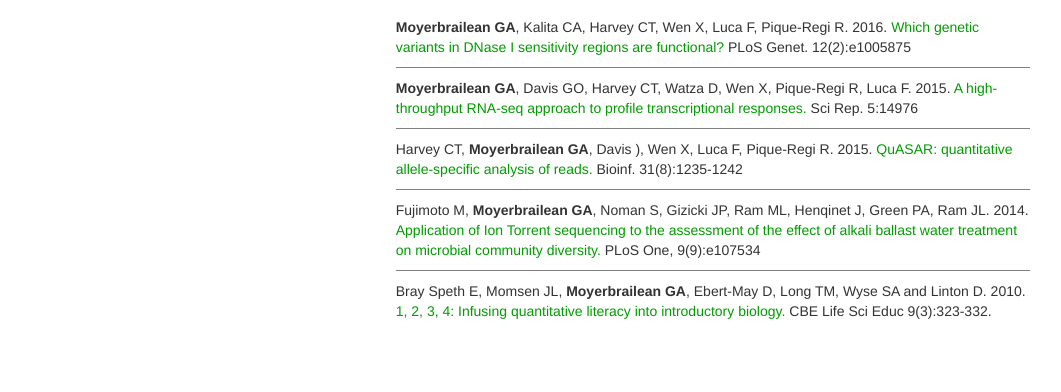
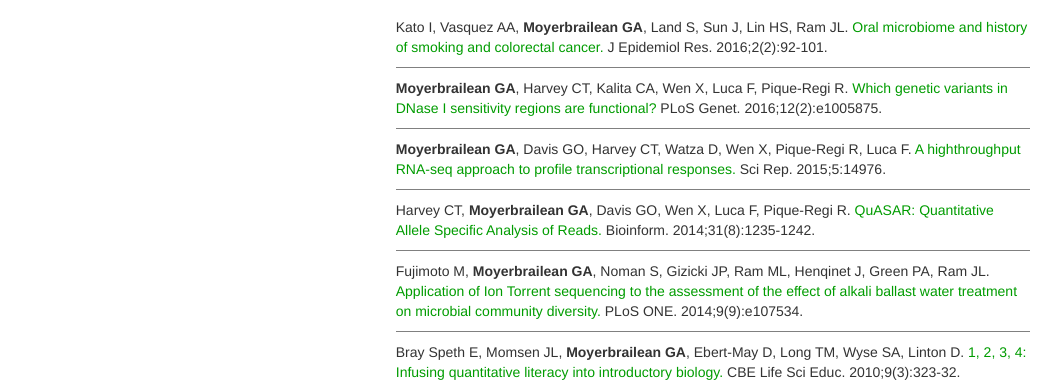
Before and after one commit to gmoyerbrailean/gmoyerbrailean.github.io, a plain HTML site: page research.html in a window 1280 px wide. Shown: the part 585-977 px from the top of the page, without its empty margins (38-1099 px from the left). Before the commit the page ends 916 px from the top, so only its background shows below. Drawn offline with nearby package versions, Linux system fonts and the light colour scheme.

Commit message:
Added pub & updated to CSE cite style

```diff
--- a/research.html
+++ b/research.html
@@ -103,23 +103,24 @@
                 <h2>Publications</h2>
                 <!-- CSE citation style: Author(s). Article title. Abbreviated journal title. Date;volume(issue):pages. -->
                 <div class="pub">
-                  <p><strong>Moyerbrailean GA</strong>, Kalita CA, Harvey CT, Wen X, Luca F, Pique-Regi R. 2016. <a href="http://journals.plos.org/plosgenetics/article?id=10.1371/journal.pgen.1005875">Which genetic variants in DNase I sensitivity regions are functional?</a> PLoS Genet. 12(2):e1005875</p>
-                  </a>
+                  <p>Kato I, Vasquez AA, <strong>Moyerbrailean GA</strong>, Land S, Sun J, Lin HS, Ram JL. <a href="http://sciedu.ca/journal/index.php/jer/article/view/9047">Oral microbiome and history of smoking and colorectal cancer.</a> J Epidemiol Res. 2016;2(2):92-101.</p>
                 </div>
                 <div class="pub">
-                  <p><strong>Moyerbrailean GA</strong>, Davis GO, Harvey CT, Watza D, Wen X, Pique-Regi R, Luca F. 2015. <a href="http://www.nature.com/articles/srep14976">A high-throughput RNA-seq approach to profile transcriptional responses.</a> Sci Rep. 5:14976</p>
+                  <p><strong>Moyerbrailean GA</strong>, Harvey CT, Kalita CA, Wen X, Luca F, Pique-Regi R. <a href="http://journals.plos.org/plosgenetics/article?id=10.1371/journal.pgen.1005875">Which genetic variants in DNase I sensitivity regions are functional?</a> PLoS Genet. 2016;12(2):e1005875.</p>
                 </div>
                 <div class="pub">
-                  <p>Harvey CT, <strong>Moyerbrailean GA</strong>, Davis ), Wen X, Luca F, Pique-Regi R. 2015. <a href="http://bioinformatics.oxfordjournals.org/content/early/2015/01/09/bioinformatics.btu802">QuASAR: quantitative allele-specific analysis of reads.</a> Bioinf. 31(8):1235-1242</p>
-                  </a>
+                  <p><strong>Moyerbrailean GA</strong>, Davis GO, Harvey CT, Watza D, Wen X, Pique-Regi R, Luca F. <a href="http://www.nature.com/articles/srep14976">A highthroughput RNA-seq approach to profile transcriptional responses.</a> Sci Rep. 2015;5:14976.</p>
                 </div>
                 <div class="pub">
-                  <p>Fujimoto M, <strong>Moyerbrailean GA</strong>, Noman S, Gizicki JP, Ram ML, Henqinet J, Green PA, Ram JL. 2014. <a href="http://www.plosone.org/article/info%3Adoi%2F10.1371%2Fjournal.pone.0107534">Application of Ion Torrent sequencing to the assessment of the effect of alkali ballast water treatment on microbial community diversity.</a> PLoS One, 9(9):e107534</p>
+                  <p>Harvey CT, <strong>Moyerbrailean GA</strong>, Davis GO, Wen X, Luca F, Pique-Regi R. <a href="http://bioinformatics.oxfordjournals.org/content/early/2015/01/09/bioinformatics.btu802">QuASAR: Quantitative Allele Specific Analysis of Reads.</a> Bioinform. 2014;31(8):1235-1242.</p>
                 </div>
                 <div class="pub">
-                  <p>Bray Speth E, Momsen JL, <strong>Moyerbrailean GA</strong>, Ebert-May D, Long TM, Wyse SA and Linton D. 2010. <a href="http://www.lifescied.org/content/9/3/323.short">1, 2, 3, 4: Infusing quantitative literacy into introductory biology.</a> CBE Life Sci Educ 9(3):323-332.</p>
-                  </a>
+                  <p>Fujimoto M, <strong>Moyerbrailean GA</strong>, Noman S, Gizicki JP, Ram ML, Henqinet J, Green PA, Ram JL. <a href="http://www.plosone.org/article/info%3Adoi%2F10.1371%2Fjournal.pone.0107534">Application of Ion Torrent sequencing to the assessment of the effect of alkali ballast water treatment on microbial community diversity.</a> PLoS ONE. 2014;9(9):e107534.</p>
                 </div>
+                <div class="pub">
+                  <p>Bray Speth E, Momsen JL, <strong>Moyerbrailean GA</strong>, Ebert-May D, Long TM, Wyse SA, Linton D. <a href="http://www.lifescied.org/content/9/3/323.short">1, 2, 3, 4: Infusing quantitative literacy into introductory biology.</a> CBE Life Sci Educ. 2010;9(3):323-32.</p>
+                </div>
+
               </div><!-- ./publications -->
             </div>
 
```
